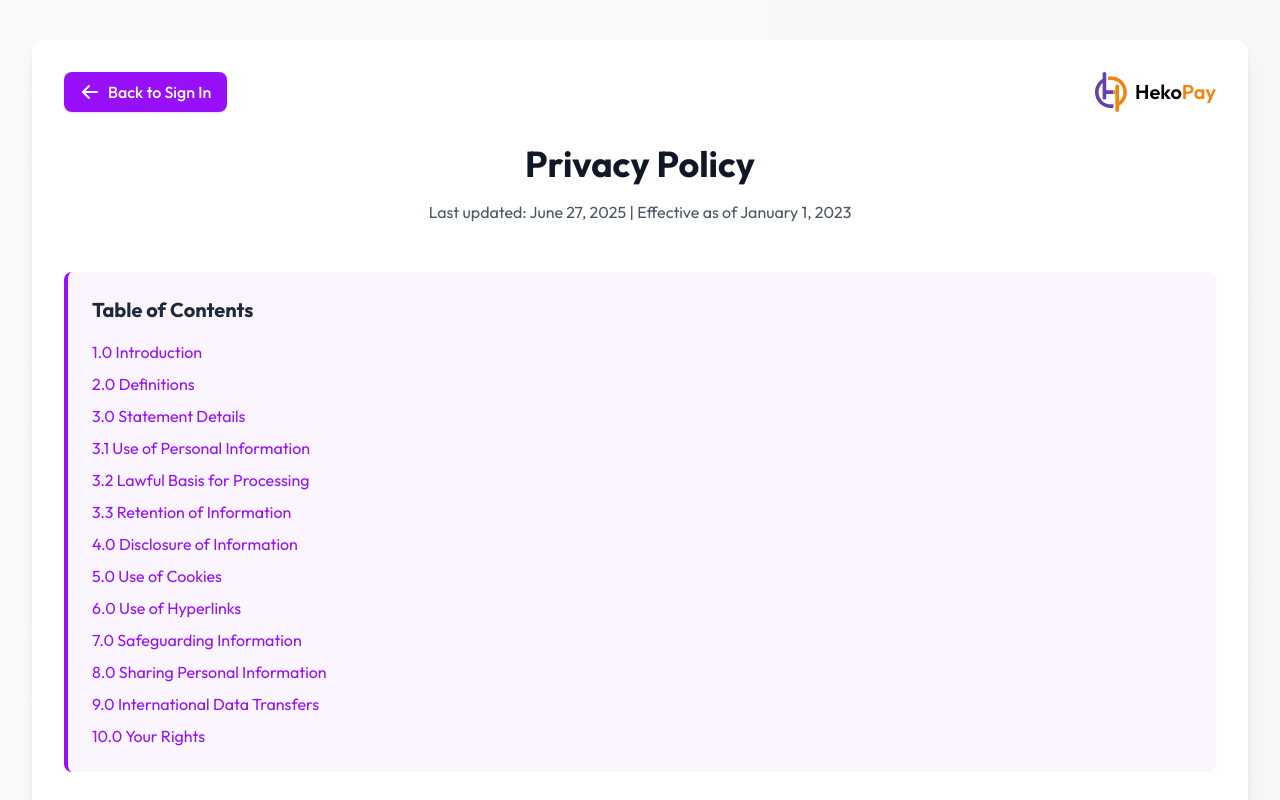
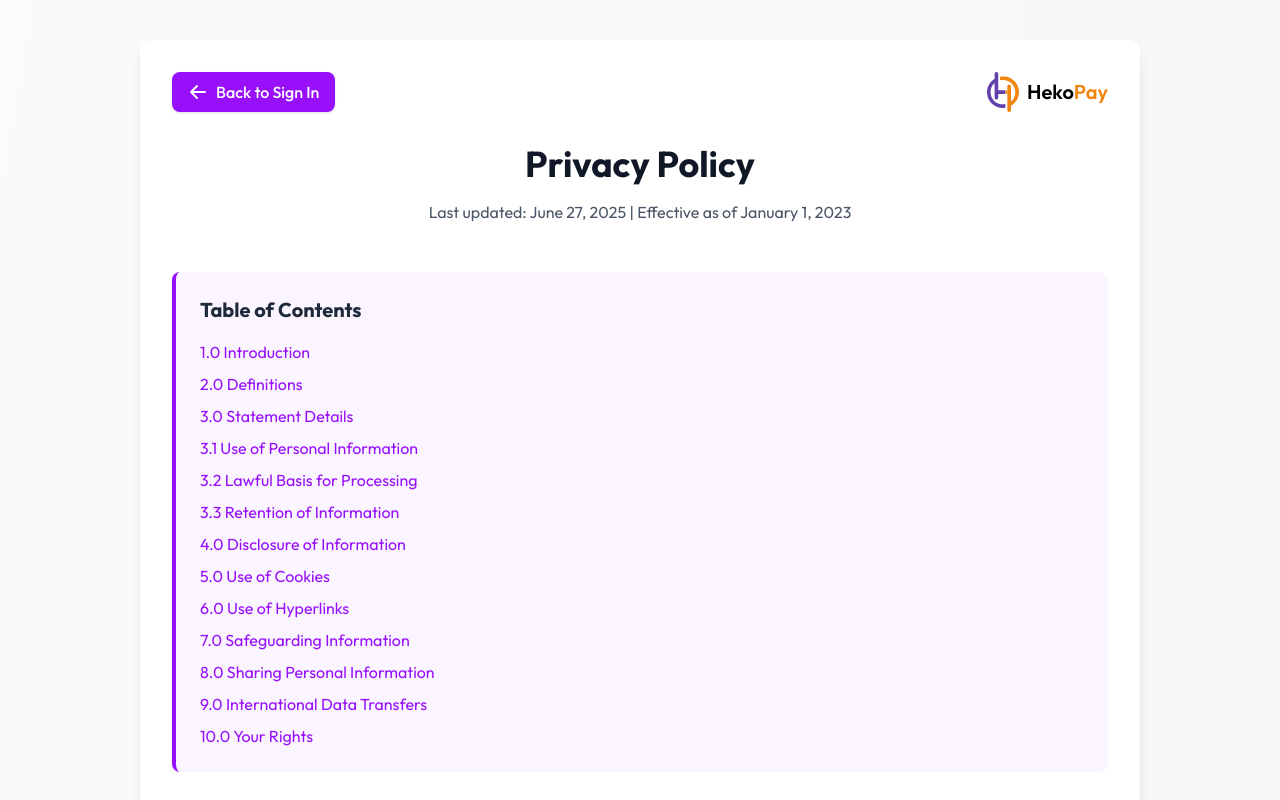
Before and after one commit to Heko-Inc/hekopay-frontend, a React (Vite) app: page /policy in a window 1280 px wide. Shown: the top 800 px of the page. Built offline with nearby package versions, Linux system fonts and the light colour scheme.

Commit message:
Updates on the UI

```diff
--- a/src/components/PrivacyPolicy/Plolicy.jsx
+++ b/src/components/PrivacyPolicy/Plolicy.jsx
@@ -4,7 +4,7 @@ import Logo from "../Logo/Logo";
 export default function Policy() {
   return (
     <div className="min-h-screen bg-gradient-to-br from-gray-50 to-gray-100 text-gray-800 py-10">
-      <div className="max-w-[1000] w-[95%] mx-auto bg-white p-6 md:p-8 rounded-xl shadow-lg">
+      <div className="max-w-[1000px] w-[95%] mx-auto bg-white p-6 md:p-8 rounded-xl shadow-lg">
         {/* Navigation Header */}
         <div className="flex justify-between items-start mb-8">
           <Link href="/sign-in" legacyBehavior>
```
